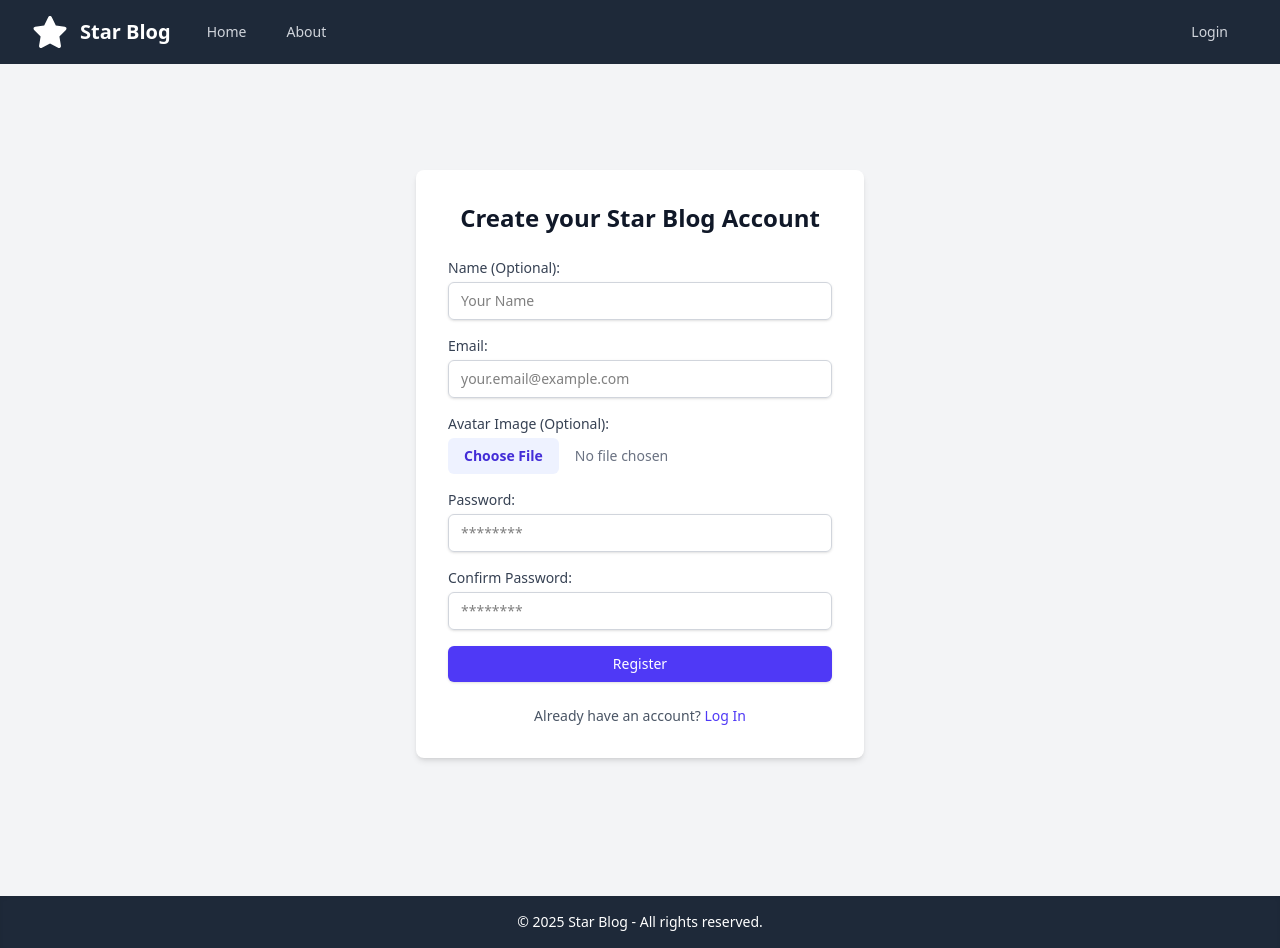
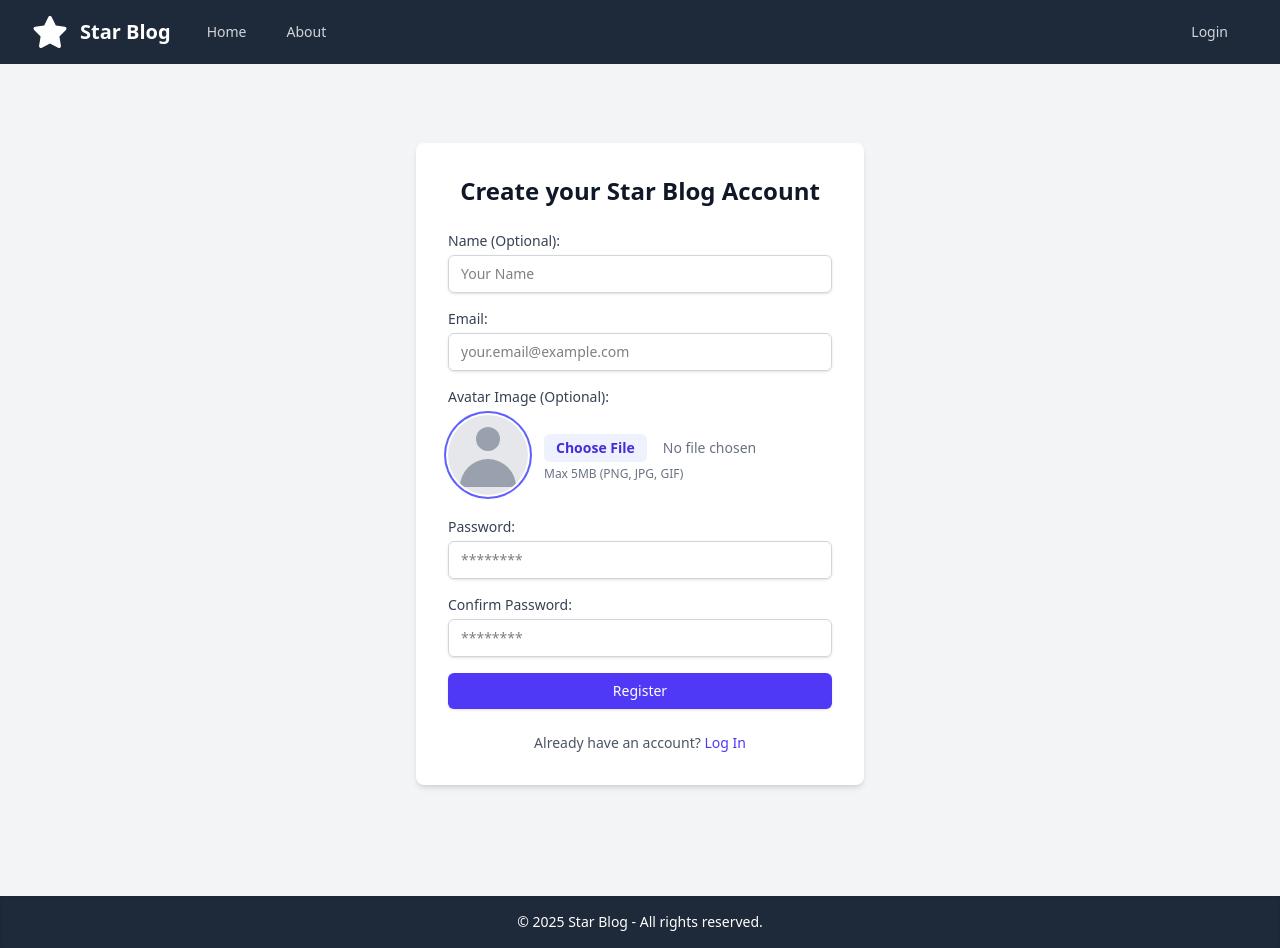
Before and after one commit to v-emanuel-dev/star-blog-react, a React (Vite) app in the folder frontend/: page /register in a window 1280 px wide. Built offline with nearby package versions, Linux system fonts and the light colour scheme.

Commit message:
update avatar upload

```diff
--- a/frontend/src/pages/RegisterPage.tsx
+++ b/frontend/src/pages/RegisterPage.tsx
@@ -4,6 +4,23 @@ import Alert from "../components/Alert";
 import Spinner from "../components/Spinner";
 import { useAuth } from "../context/AuthContext";
 import { registerUser } from "../services/api";
+
+const DefaultAvatar: FC<{ className?: string }> = ({
+  className = "h-full w-full text-gray-400",
+}) => (
+  <svg
+    className={className}
+    fill="currentColor"
+    viewBox="0 0 20 20"
+    xmlns="http://www.w3.org/2000/svg"
+  >
+    <path
+      fillRule="evenodd"
+      d="M10 9a3 3 0 100-6 3 3 0 000 6zm-7 9a7 7 0 1114 0H3z"
+      clipRule="evenodd"
+    />
+  </svg>
+);
 
 const RegisterPage: FC = () => {
   const navigate = useNavigate();
@@ -14,6 +31,7 @@ const RegisterPage: FC = () => {
   const [password, setPassword] = useState("");
   const [confirmPassword, setConfirmPassword] = useState("");
   const [avatarFile, setAvatarFile] = useState<File | null>(null);
+  const [avatarPreview, setAvatarPreview] = useState<string | null>(null);
 
   const [error, setError] = useState<string | null>(null);
   const [isLoading, setIsLoading] = useState(false);
@@ -27,6 +45,14 @@ const RegisterPage: FC = () => {
   const handleFileChange = (e: React.ChangeEvent<HTMLInputElement>) => {
     const file = e.target.files?.[0] || null;
     setAvatarFile(file);
+
+    if (file) {
+      const reader = new FileReader();
+      reader.onloadend = () => setAvatarPreview(reader.result as string);
+      reader.readAsDataURL(file);
+    } else {
+      setAvatarPreview(null);
+    }
   };
 
   const handleRegister = async (e: React.FormEvent) => {
@@ -127,27 +153,45 @@ const RegisterPage: FC = () => {
               placeholder="your.email@example.com"
             />
           </div>
-          <div>
+
+          <div className="space-y-2">
             <label
               htmlFor="avatarImage"
               className="block text-sm font-medium text-gray-700"
             >
               Avatar Image (Optional):
             </label>
+
+            <div className="flex items-center space-x-4">
+              <div className="flex-shrink-0">
+                {avatarPreview ? (
+                  <img
+                    className="h-20 w-20 rounded-full object-cover ring-2 ring-offset-2 ring-indigo-500"
+                    src={avatarPreview}
+                    alt="Avatar Preview"
+                  />
+                ) : (
+                  <span className="inline-block h-20 w-20 overflow-hidden rounded-full bg-gray-200 ring-2 ring-offset-2 ring-indigo-500">
+                    <DefaultAvatar />
+                  </span>
+                )}
+              </div>
+              <div className="flex-1">
                 <input
                   type="file"
                   id="avatarImage"
                   accept="image/png, image/jpeg, image/gif"
                   onChange={handleFileChange}
                   disabled={isLoading}
-              className="mt-1 block w-full text-sm text-gray-500 file:mr-4 file:py-2 file:px-4 file:rounded-md file:border-0 file:font-semibold file:bg-indigo-50 file:text-indigo-700 hover:file:bg-indigo-100 disabled:opacity-50"
+                  className="block w-full text-sm text-gray-500 file:mr-4 file:py-1 file:px-3 file:rounded-md file:border-0 file:text-sm file:font-semibold file:bg-indigo-50 file:text-indigo-700 hover:file:bg-indigo-100 disabled:opacity-50"
                 />
-            {avatarFile && (
                 <p className="text-xs text-gray-500 mt-1">
-                Selected: {avatarFile.name}
+                  Max 5MB (PNG, JPG, GIF)
                 </p>
-            )}
               </div>
+            </div>
+          </div>
+
           <div>
             <label
               htmlFor="password-register"
@@ -194,7 +238,14 @@ const RegisterPage: FC = () => {
                 isLoading ? "opacity-50 cursor-not-allowed" : ""
               }`}
             >
-              {isLoading ? "Registering..." : "Register"}
+              {isLoading ? (
+                <>
+                  <Spinner size="sm" color="text-white" className="mr-2" />
+                  Registering...
+                </>
+              ) : (
+                "Register"
+              )}
             </button>
           </div>
         </form>
```
Also changed, not shown: 1 other file (tests, documents, lock files or other folders). Lines whose indentation alone changed are shown as unchanged.
